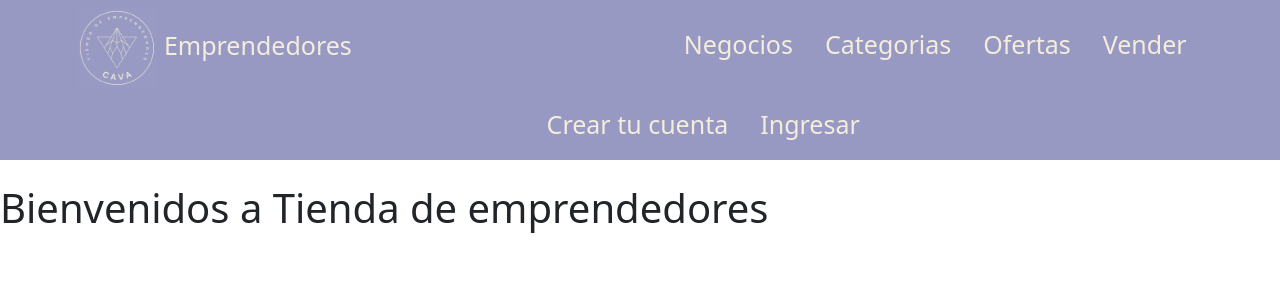
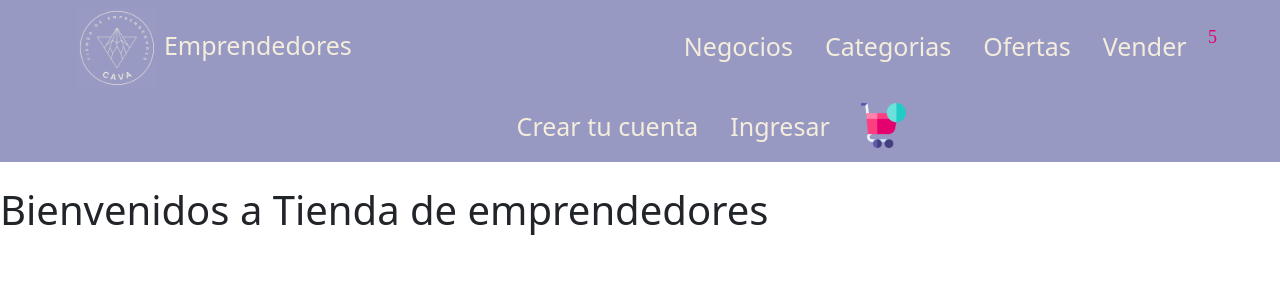
Before and after one commit to Ncavallaro/coderReactJS, a React (Create React App) app: page / in a window 1280 px wide. Shown: the top 300 px of the page. Built offline with nearby package versions, Linux system fonts and the light colour scheme.

Commit message:
Se agrega icono de carrito con cantidad  en el NavBar

```diff
--- /dev/null
+++ b/src/components/CartWidget.js
@@ -0,0 +1,13 @@
+import '../componentsCSS/CartWidget.css';
+
+
+const CartWidget = (props) =>{
+    return (
+        <a className="navbar-brand" href="#" id='logoCompras'>
+            <img src={props.imagen} alt="" width="45" height="45" />
+            <div id="carritoCant">{props.cant}</div>
+        </a>
+    );
+}
+
+export default CartWidget;
--- a/src/components/NavBar.js
+++ b/src/components/NavBar.js
@@ -1,6 +1,8 @@
 import 'bootstrap/dist/css/bootstrap.min.css';
 import '../componentsCSS/NavBar.css';
-import logoPrincipal from '../image/tienda de emprendedores.png';
+import logoPrincipal from '../image/iconoTienda.png';
+import compras from '../image/compras.png'
+import CartWidget from '../components/CartWidget'
 
 
 const NavBar = () => {
@@ -29,6 +31,7 @@ const NavBar = () => {
                 <li className="nav-item" id="btonLogin">
                     <a className="nav-link" href="#" >Ingresar</a>
                 </li>
+                <CartWidget imagen={compras} cant={5} />
             </ul>
         </div>
     );
--- /dev/null
+++ b/src/componentsCSS/CartWidget.css
@@ -0,0 +1,13 @@
+
+#logoCompras img{
+    position: relative;
+}
+
+#carritoCant{
+    color: #e50070;
+    position: absolute;
+    top: 24px;
+    right:63px;
+    font-size: 18px;
+    font-family: cursive;
+}
--- a/src/componentsCSS/NavBar.css
+++ b/src/componentsCSS/NavBar.css
@@ -23,9 +23,14 @@
 }
 
 #navBar li{
-    padding-top: 10px;
+    padding-top: 12px;
 }
 
 #btonRegistro{
     margin-left: 10%;
 }
+
+#logoCompras {
+    margin-top: 15px;
+    margin-left: 15px;
+}
```
Also changed, not shown: src/image/compras.png (added), src/image/iconoTienda.png (renamed from src/image/tienda de emprendedores.png).
